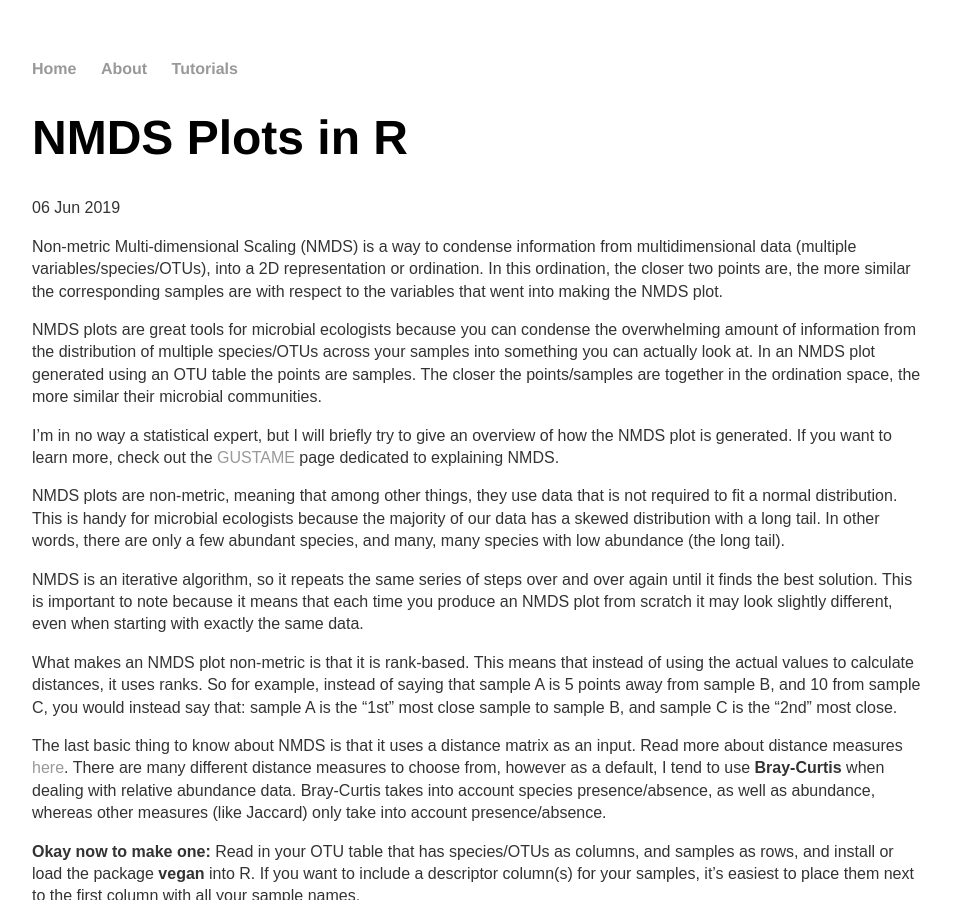
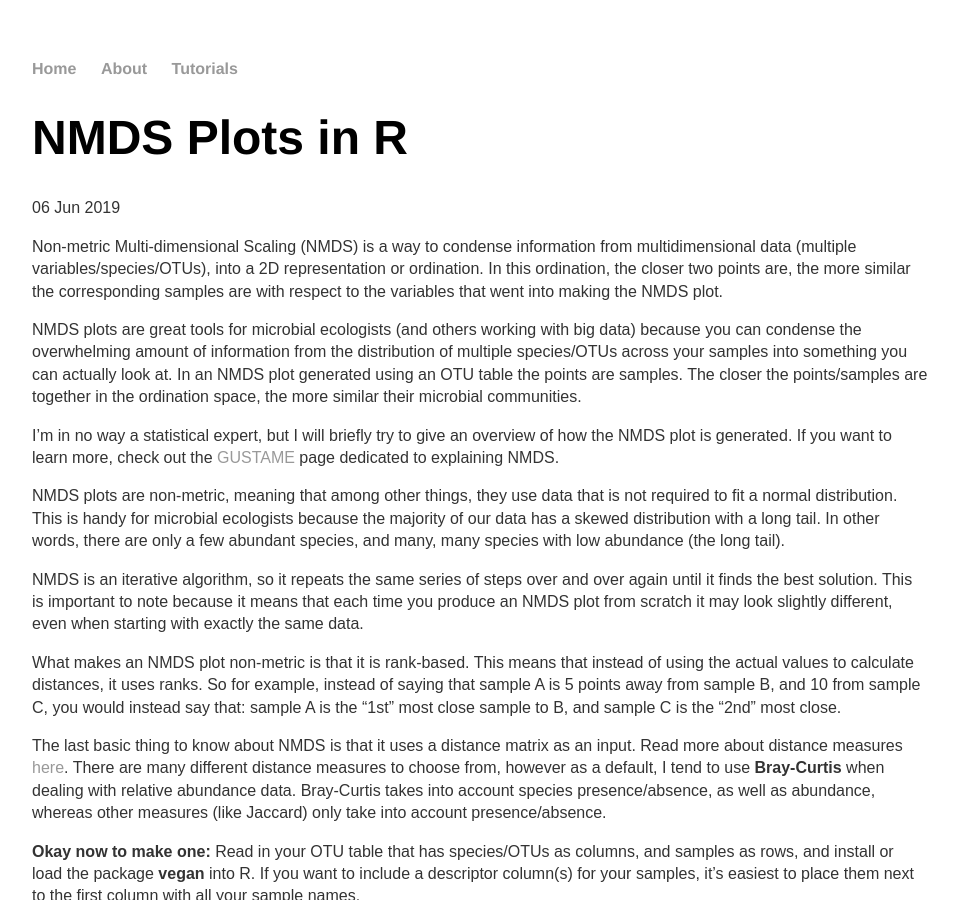
Before and after one commit to jkzorz/jkzorz.github.io, a Jekyll site: the page built from _posts/2019-06-06-NMDS.md, in a window 1280 px wide and 900 px high. Shown: the whole window, without its empty margins (160-1118 px from the left). Built offline with Jekyll 4.4.1, drawn with Linux system fonts in a browser that asks for light colours; some of the changed text lies outside the part shown.

Commit message:
Update 2019-06-06-NMDS.md

```diff
--- a/_posts/2019-06-06-NMDS.md
+++ b/_posts/2019-06-06-NMDS.md
@@ -7,7 +7,7 @@ date: 2019-06-06
 
 Non-metric Multi-dimensional Scaling (NMDS) is a way to condense information from multidimensional data (multiple variables/species/OTUs), into a 2D representation or ordination. In this ordination, the closer two points are, the more similar the corresponding samples are with respect to the variables that went into making the NMDS plot.
 
-NMDS plots are great tools for microbial ecologists because you can condense the overwhelming amount of information from the distribution of multiple species/OTUs across your samples into something you can actually look at. In an NMDS plot generated using an OTU table the points are samples. The closer the points/samples are together in the ordination space, the more similar their microbial communities.
+NMDS plots are great tools for microbial ecologists (and others working with big data) because you can condense the overwhelming amount of information from the distribution of multiple species/OTUs across your samples into something you can actually look at. In an NMDS plot generated using an OTU table the points are samples. The closer the points/samples are together in the ordination space, the more similar their microbial communities.
 
 I'm in no way a statistical expert, but I will briefly try to give an overview of how the NMDS plot is generated.  If you want to learn more, check out the [GUSTAME](https://mb3is.megx.net/gustame/dissimilarity-based-methods/nmds) page dedicated to explaining NMDS.
 
@@ -15,7 +15,7 @@ NMDS plots are non-metric, meaning that among other things, they use data that i
 
 NMDS is an iterative algorithm, so it repeats the same series of steps over and over again until it finds the best solution. This is important to note because it means that each time you produce an NMDS plot from scratch it may look slightly different, even when starting with exactly the same data.
 
-What makes an NMDS plot non-metric is that it is rank-based. This means that instead of using the actual values to calculate distances, it uses ranks. So for example, instead of saying that sample A is 5 points away from sample B, and 10 from sample C, you would instead say that: sample A is the "1st" most close sample to sample B, and sample C is the "2nd" most close.
+What makes an NMDS plot non-metric is that it is rank-based. This means that instead of using the actual values to calculate distances, it uses ranks. So for example, instead of saying that sample A is 5 points away from sample B, and 10 from sample C, you would instead say that: sample A is the "1st" most close sample to B, and sample C is the "2nd" most close.
 
 The last basic thing to know about NMDS is that it uses a distance matrix as an input. Read more about distance measures [here](https://sites.google.com/site/mb3gustame/reference/dissimilarity).  There are many different distance measures to choose from, however as a default, I tend to use <b>Bray-Curtis</b> when dealing with relative abundance data. Bray-Curtis takes into account species presence/absence, as well as abundance, whereas other measures (like Jaccard) only take into account presence/absence.
 
@@ -114,3 +114,5 @@ ggsave("NMDS.svg")
 Hurrah! This figure is way easier to interpret than the base R NMDS version. I can see that there is quite a distinction in my samples based on the time of sampling (colour), and potentially also some differentiation in my samples based on the type of sample (shape). <b> It is important to note that these distinctions don't mean anything statistically at the moment! They are only observations. See the following link on how to calculate whether your samples are statistically different based on grouping, using an [ANOSIM test](https://jkzorz.github.io/2019/06/11/ANOSIM-test.html).</b>
 
 You might also notice that I've only included sample information in this figure, and not the species stars that were originally present in the base R plot. Generally, I find that the species information only clutters the figure, especially when you have hundreds of species.  It gives a bit of information as to what species are more commonly found in which sample, but again this isn't statistically validated. <b>If you want to know which species are statistically driving the differences in your samples based on your grouping of choice, try using the [SIMPER test](https://mb3is.megx.net/gustame/dissimilarity-based-methods/simper) or [Indicator species analysis](https://jkzorz.github.io/2019/07/02/Indicator-species-analysis.html)</b>
+
+Lastly, you can jazz up your NMDS plot by overlaying extra information from your data onto your plot. **Here is a tutorial showing how to use the function [envfit](https://jkzorz.github.io/2020/04/04/NMDS-extras.html) to fit environmental vectors and factors to your NMDS plot**.
```
